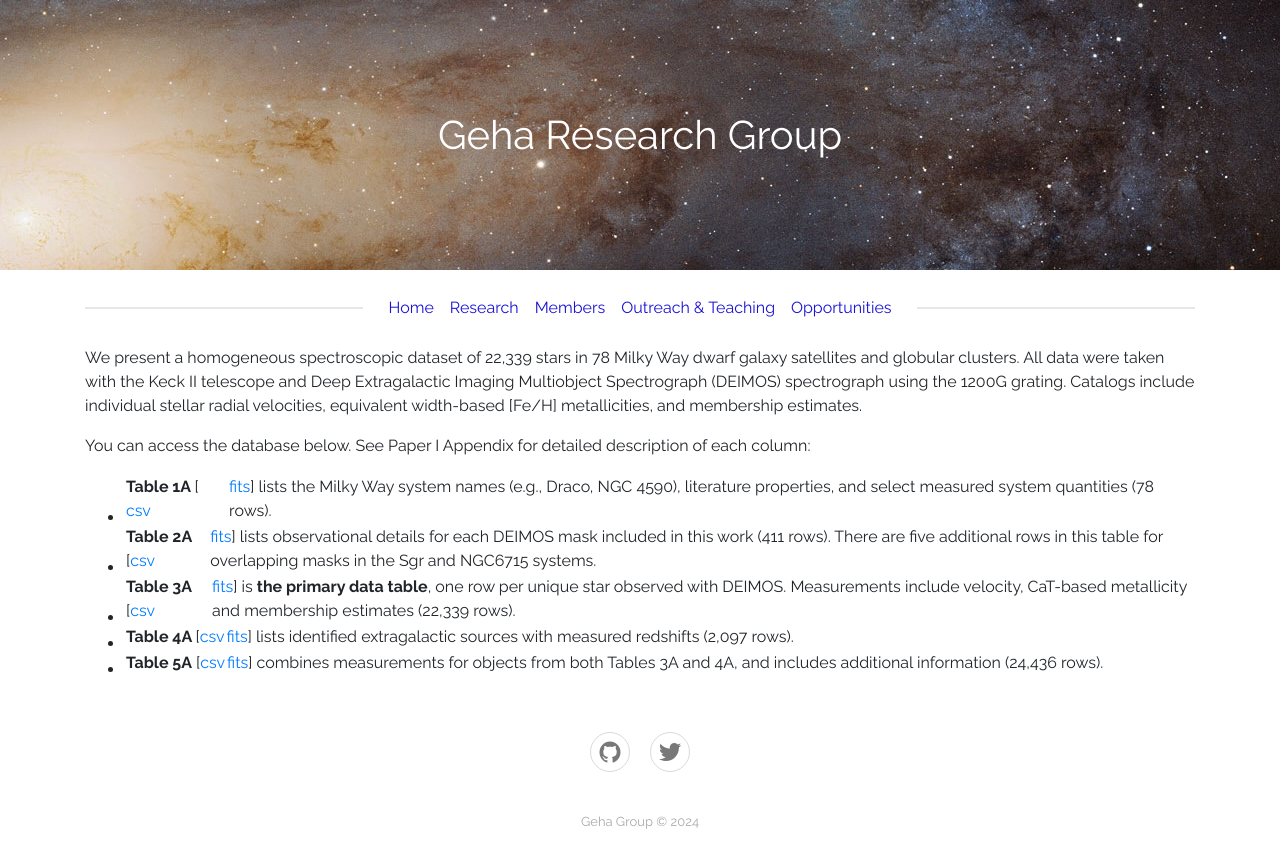
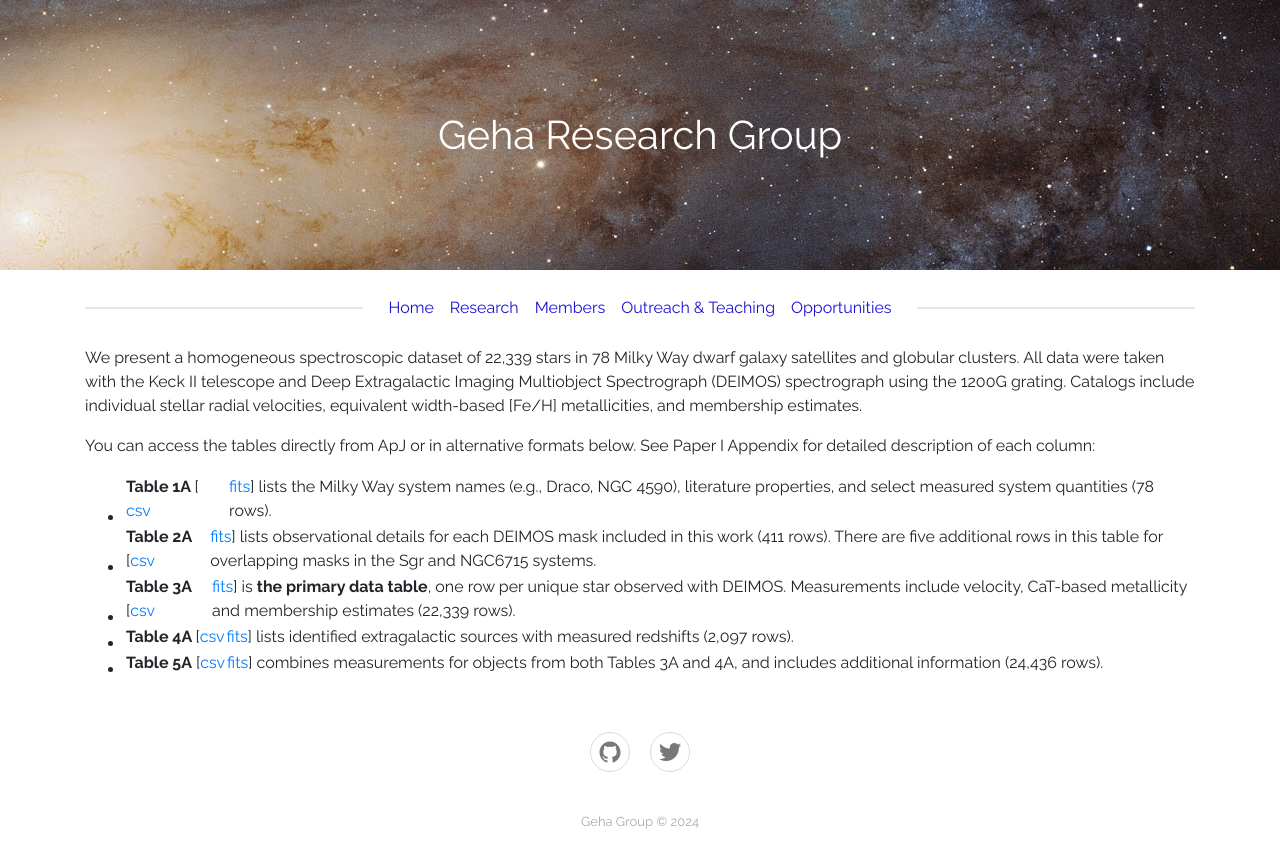
Before and after one commit to geha-group/geha-group.github.io, a Jekyll site: the page built from _deimos/paper1.md, in a window 1280 px wide. Shown: the top 868 px of the page. Built offline with Jekyll 4.4.1, drawn with Linux system fonts in a browser that asks for light colours.

Commit message:
Update paper1.md

```diff
--- a/_deimos/paper1.md
+++ b/_deimos/paper1.md
@@ -12,7 +12,7 @@ Imaging Multiobject Spectrograph (DEIMOS) spectrograph using the 1200G grating.
 Catalogs include individual stellar radial velocities, equivalent width-based [Fe/H] metallicities,
 and membership estimates.
 
-You can access the database below.   See Paper I Appendix for detailed description of each column:
+You can access the tables directly from ApJ or in alternative formats below.   See Paper I Appendix for detailed description of each column:
 - <b>Table 1A </b>[<a href="{{ '/assets/deimos/table1A_20260110.csv' | relative_url }}"> csv </a> | <a href="https://www.dropbox.com/scl/fi/g8cr8uzhtpnyvkjgq2ld1/table1A_20260110.fits?rlkey=cze6gxvmovg9ks7tnjapuzkdq&st=ioarynwi&dl=0"> fits</a>] lists the Milky Way system names (e.g., Draco, NGC 4590), literature properties, and select measured system quantities (78 rows).
 - <b>Table 2A </b>[<a href="{{ '/assets/deimos/table2A_20260110.csv' | relative_url }}" download>csv</a> | <a href="https://www.dropbox.com/scl/fi/un5f89lv0pbvivlvlosq5/table2A_20260110.fits?rlkey=20u9zp19ctthnk1kv4d2q0x7b&st=37e3hxcy&dl=0">fits</a>] lists observational details for each DEIMOS mask included in this work (411 rows). There are five additional rows in this table for overlapping masks in the Sgr and NGC6715 systems.
 - <b> Table 3A </b>[<a href="{{ '/assets/deimos/table3A_20260110.csv' | relative_url }}" download>csv</a> | <a href="https://www.dropbox.com/scl/fi/pw3nyxoc5gc45a19ggyae/table3A_20260110.fits?rlkey=32ny2md5mwp09w9kqeyk31zo7&st=859mdgwx&dl=0">fits</a>] is <b>the primary data table</b>, one row per unique star observed with DEIMOS. Measurements include velocity, CaT-based metallicity and membership estimates (22,339 rows).
```
